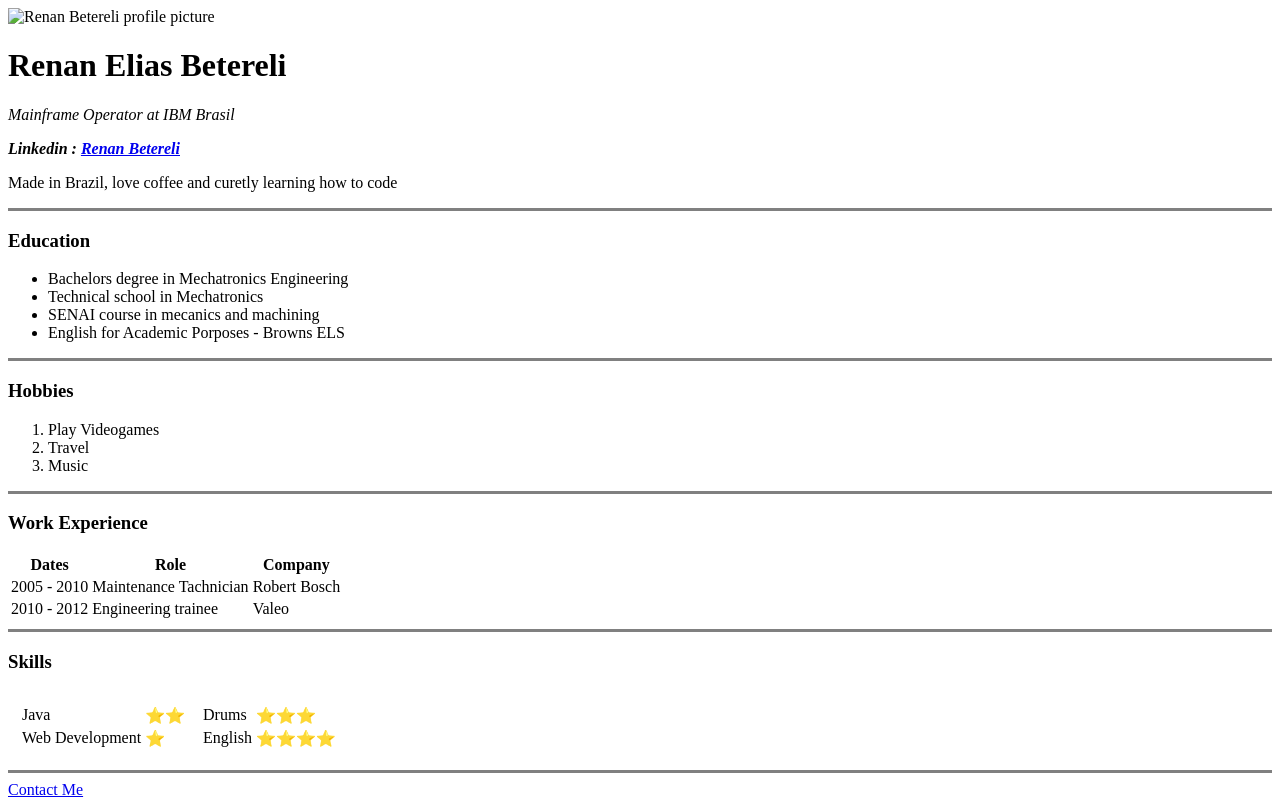
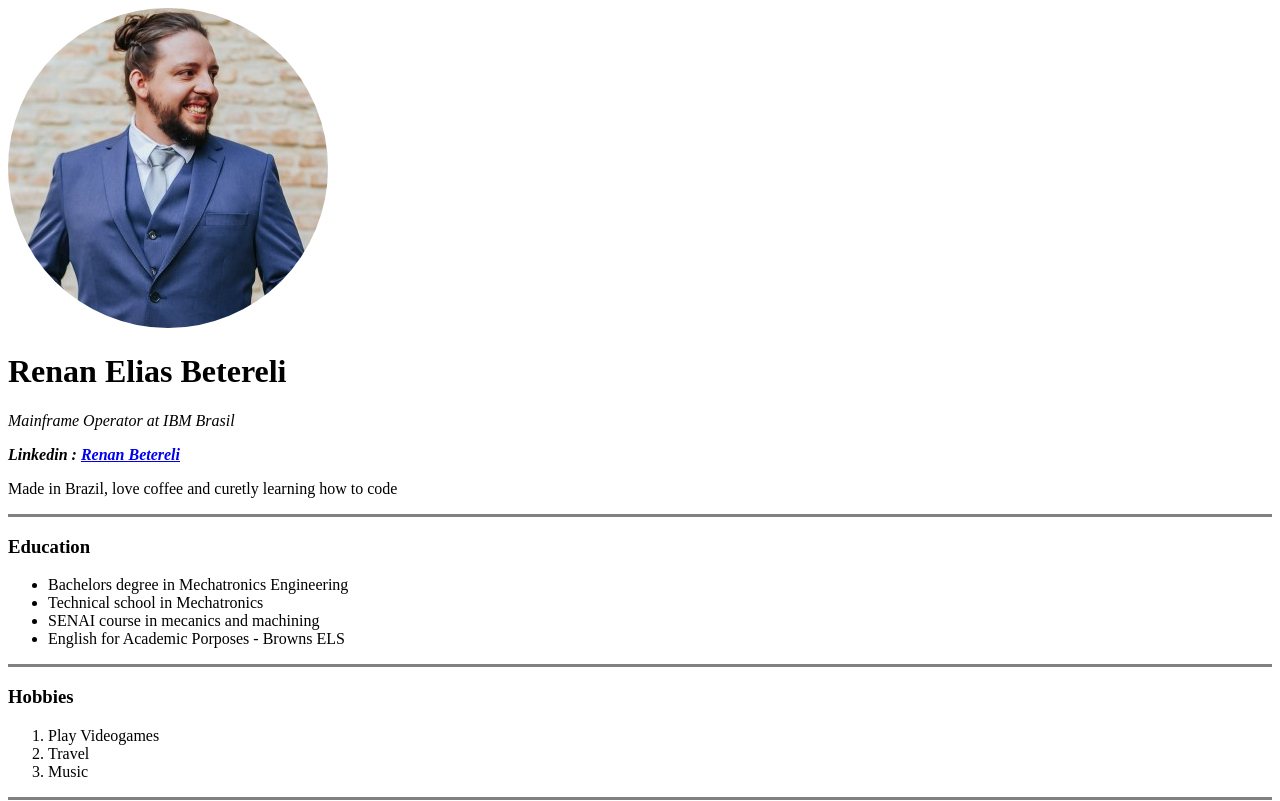
Before and after one commit to RenanBT/cv, a plain HTML site: page index.html in a window 1280 px wide. Shown: the top 801 px of the page. Drawn offline with Linux system fonts and the light colour scheme.

Commit message:
Add files via upload

```diff
--- a/index.html
+++ b/index.html
@@ -8,7 +8,7 @@
 
 
 <body>
-  <img src="images/renanprofilepic.png" alt="Renan Betereli profile picture">
+  <img src="renanprofilepic.png" alt="Renan Betereli profile picture">
 
   <h1> Renan Elias Betereli</h1>
 
```
